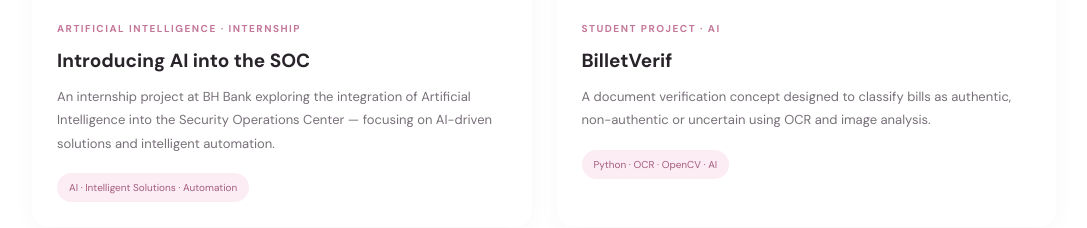
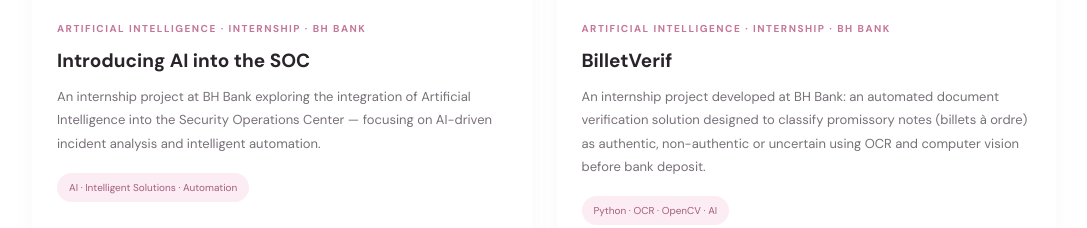
Before and after one commit to hibamaatoug-blip/Portfolio-Hiba-Maatoug, a plain HTML site: page index.html in a window 1280 px wide. Shown: the part 2602-2830 px from the top of the page, without its empty margins (96-1183 px from the left). Drawn offline with nearby package versions, Linux system fonts and the light colour scheme.

Commit message:
Add files via upload

```diff
--- a/index.html
+++ b/index.html
@@ -135,9 +135,9 @@
           <button class="slider-btn next" onclick="slideProject('slider-soc', 1)">›</button>
         </div>
         <div class="project-info">
-          <span class="project-category">ARTIFICIAL INTELLIGENCE · INTERNSHIP</span>
+          <span class="project-category">ARTIFICIAL INTELLIGENCE · INTERNSHIP · BH BANK</span>
           <h3>Introducing AI into the SOC</h3>
-          <p>An internship project at BH Bank exploring the integration of Artificial Intelligence into the Security Operations Center — focusing on AI-driven solutions and intelligent automation.</p>
+          <p>An internship project at BH Bank exploring the integration of Artificial Intelligence into the Security Operations Center — focusing on AI-driven incident analysis and intelligent automation.</p>
           <span class="project-tech">AI · Intelligent Solutions · Automation</span>
         </div>
       </article>
@@ -154,9 +154,9 @@
           <button class="slider-btn next" onclick="slideProject('slider-billet', 1)">›</button>
         </div>
         <div class="project-info">
-          <span class="project-category">STUDENT PROJECT · AI</span>
+          <span class="project-category">ARTIFICIAL INTELLIGENCE · INTERNSHIP · BH BANK</span>
           <h3>BilletVerif</h3>
-          <p>A document verification concept designed to classify bills as authentic, non-authentic or uncertain using OCR and image analysis.</p>
+          <p>An internship project developed at BH Bank: an automated document verification solution designed to classify promissory notes (billets à ordre) as authentic, non-authentic or uncertain using OCR and computer vision before bank deposit.</p>
           <span class="project-tech">Python · OCR · OpenCV · AI</span>
         </div>
       </article>
@@ -240,8 +240,8 @@
     <article class="experience-card">
       <span class="project-category">6 WEEKS · 2026</span>
       <h3>BH Bank</h3>
-      <p class="experience-role">IT Intern — AI in the SOC</p>
-      <p>Worked on a project exploring the integration of Artificial Intelligence into the Security Operations Center (SOC), with an emphasis on AI-driven solutions and intelligent automation.</p>
+      <p class="experience-role">IT Intern — Artificial Intelligence & Banking Automation</p>
+      <p>Worked on AI-powered banking solutions, including developing <strong>BilletVerif</strong> (an automated document verification tool using OCR and computer vision to authenticate promissory notes before deposit) and exploring the integration of Artificial Intelligence into the Security Operations Center (SOC).</p>
     </article>
     <article class="experience-card">
       <span class="project-category">2026 · STUDENT LEADERSHIP</span>
```
